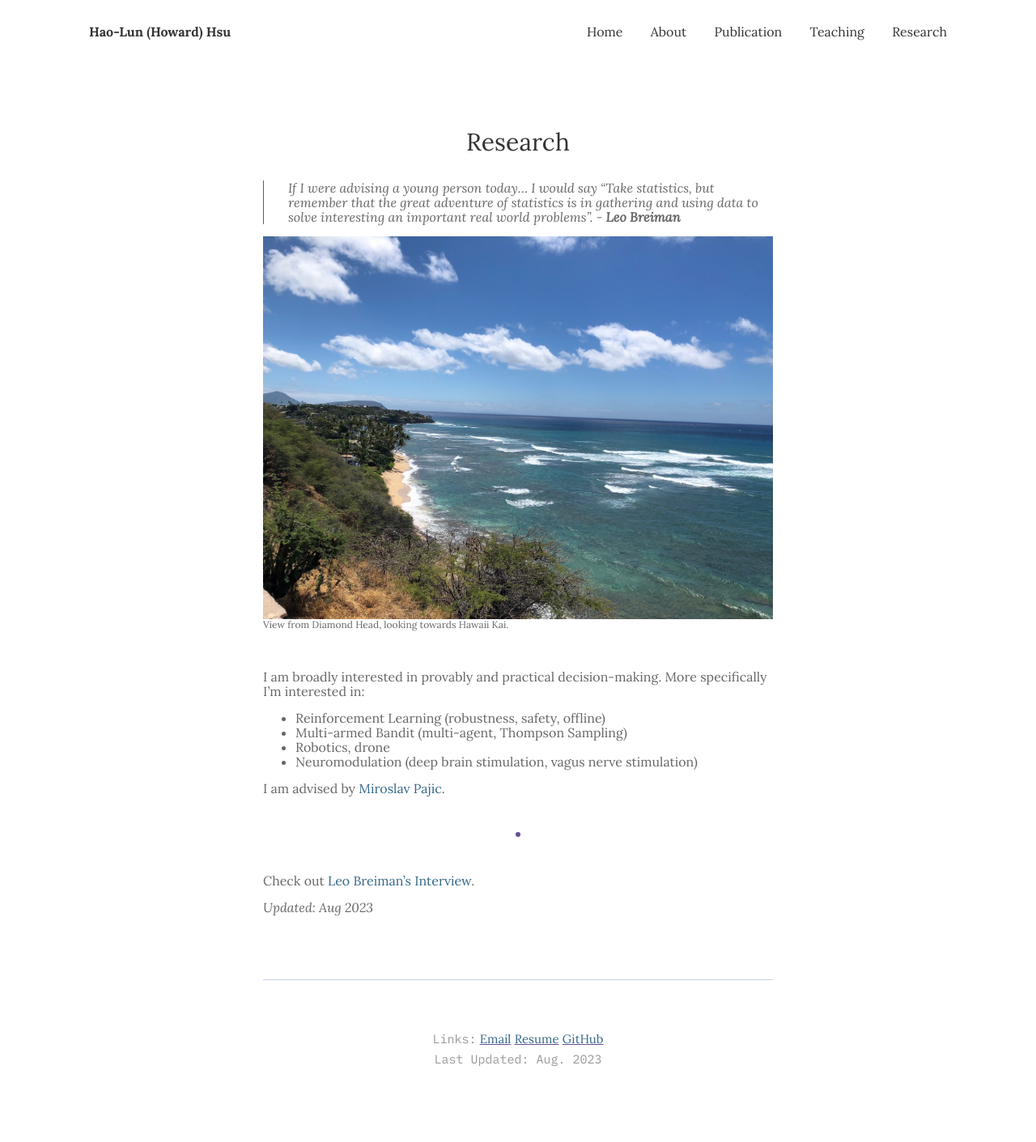
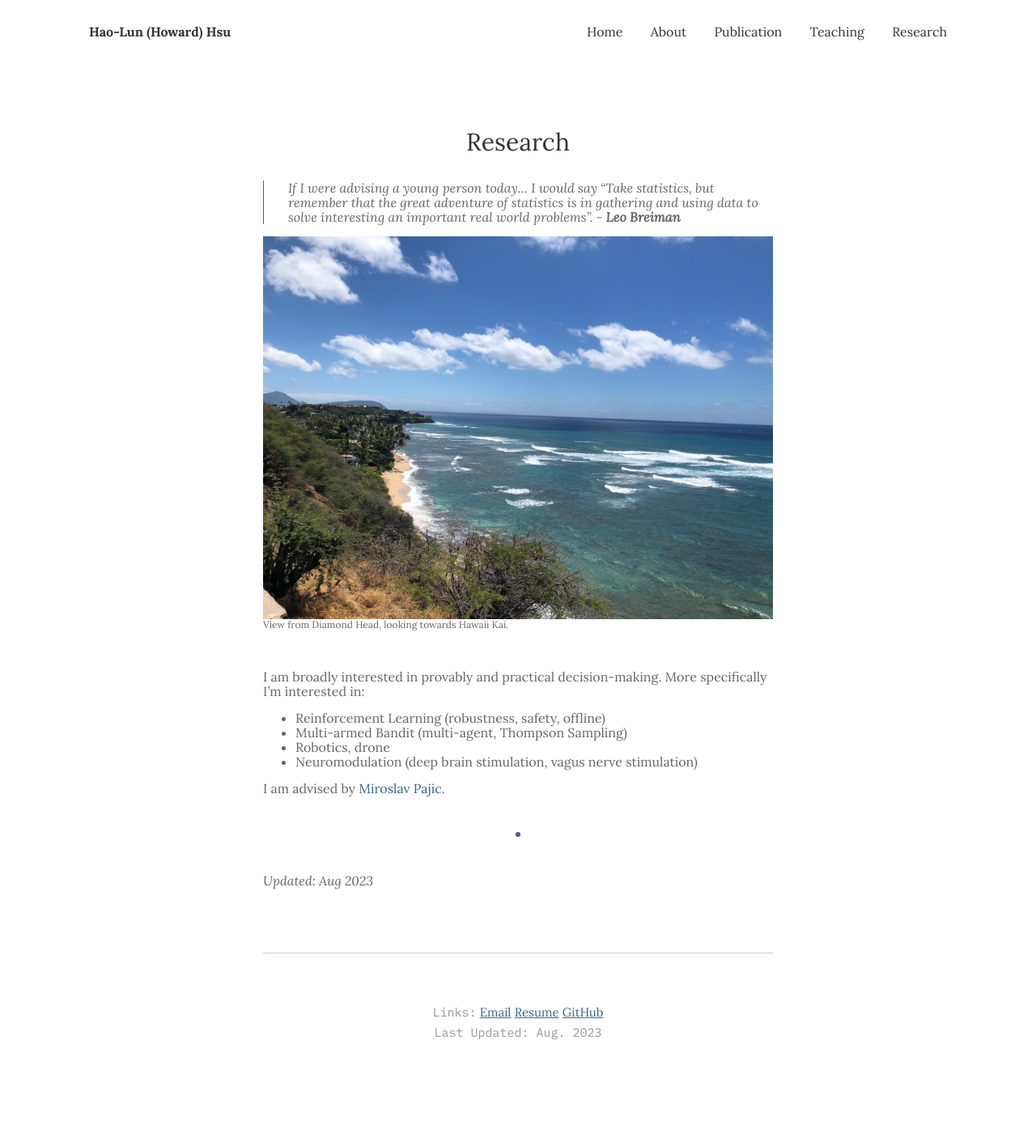
Before and after one commit to hlhsu/hlhsu_new.github.io, a Jekyll site: the page built from _pages/4_research.md, in a window 1280 px wide. Shown: the whole page at 81% size. Built offline with Jekyll 4.4.1, drawn with Linux system fonts in a browser that asks for light colours; after the commit the page ends 1378 px from its top, so only the background shows below that.

Commit message:
Update 4_research.md

```diff
--- a/_pages/4_research.md
+++ b/_pages/4_research.md
@@ -26,6 +26,5 @@ I am advised by [Miroslav Pajic](https://scholar.google.com/citations?hl=en&user
 
 ***
 
-Check out [Leo Breiman's Interview](https://projecteuclid.org/download/pdf_1/euclid.ss/1009213290).
 
 *Updated: Aug 2023*
```
